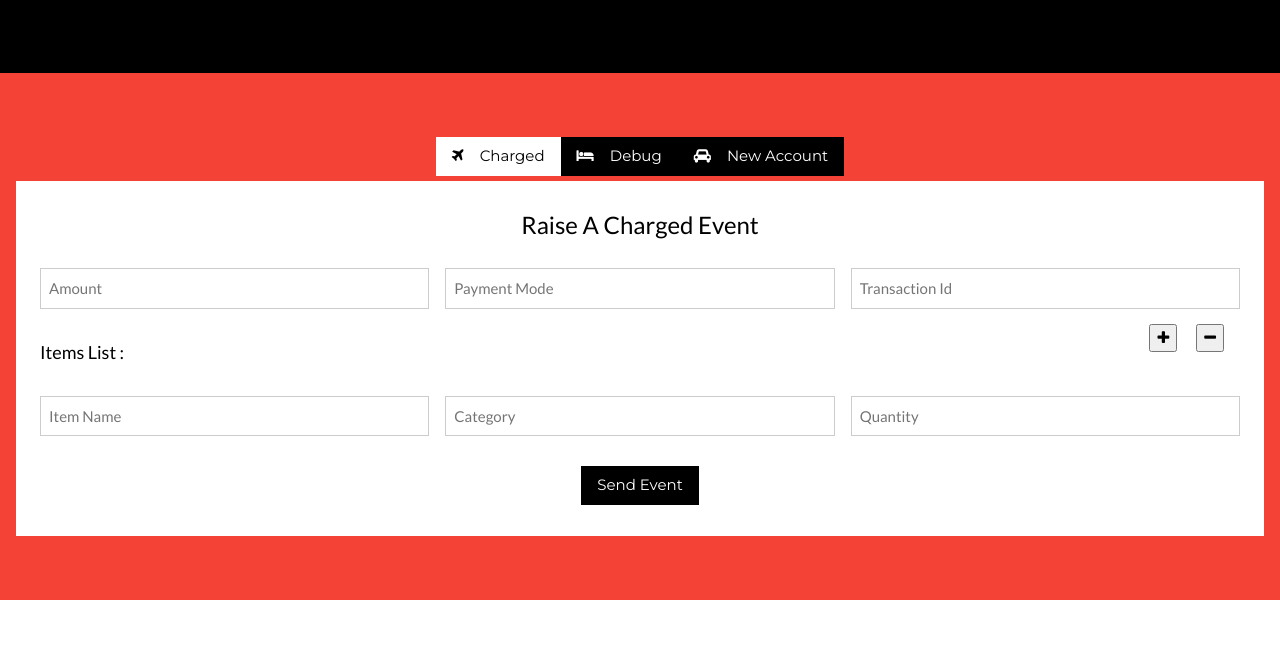
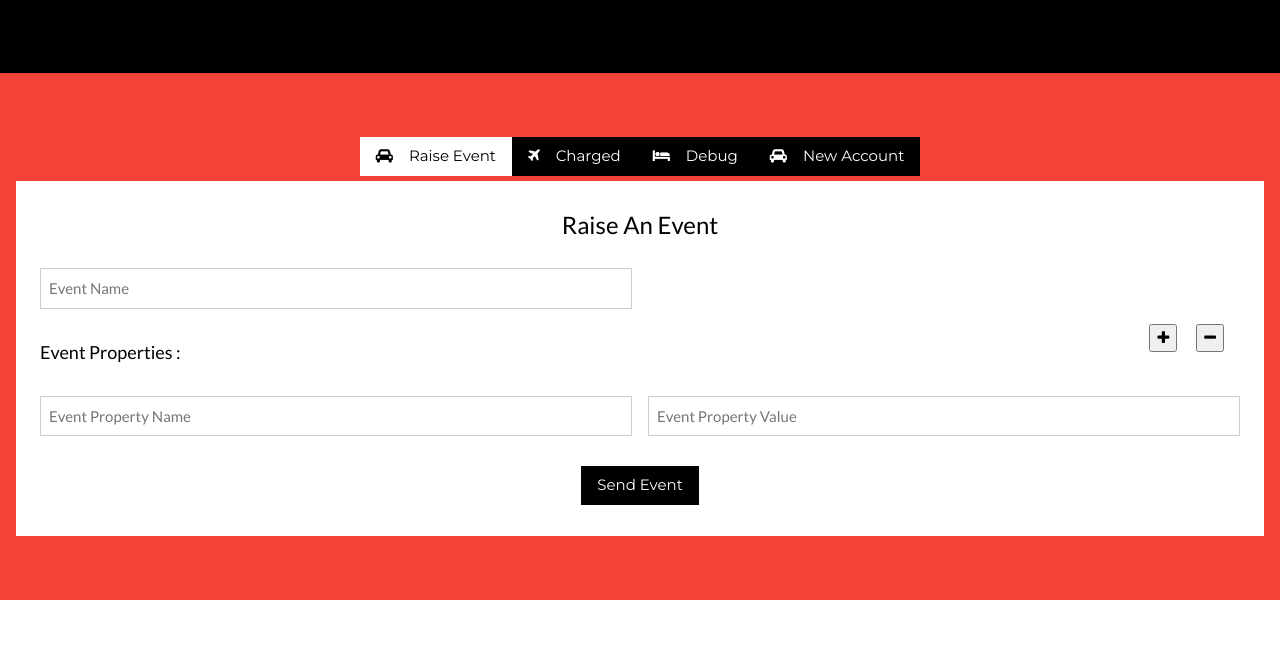
Before and after one commit to vaibhavavi1003/JitsVaibhavTestWeb, a plain HTML site: page index.html in a window 1280 px wide. Shown: the part 2540-3185 px from the top of the page. Drawn offline with nearby package versions, Linux system fonts and the light colour scheme; a script that the page names is missing; files whose address does not match are found by name.

Commit message:
Update index.html
Event Push Test

```diff
--- a/index.html
+++ b/index.html
@@ -221,16 +221,43 @@ body,h1,h2,h3,h4,h5,h6 {font-family: "Lato", sans-serif}
     <!-- <button class="w3-button w3-white">Charged Event</button> -->
     <div class="">
             <div class="w3-bar w3-black">
+                <button class="w3-bar-item w3-button tablink" onclick="openLink(event, 'Event');"><i class="fa fa-car w3-margin-right"></i>Raise Event</button>
               <button class="w3-bar-item w3-button tablink" onclick="openLink(event, 'Charged');"><i class="fa fa-plane w3-margin-right"></i>Charged</button>
               <button class="w3-bar-item w3-button tablink" onclick="openLink(event, 'Debug');"><i class="fa fa-bed w3-margin-right"></i>Debug</button>
               <button class="w3-bar-item w3-button tablink" onclick="openLink(event, 'Account');"><i class="fa fa-car w3-margin-right"></i>New Account</button>
             </div>
 
             <!-- Tabs -->
+
+            <div id="Event" class="w3-container w3-white w3-padding-16 myLink" style="display: none;">
+                <h3>Raise An Event</h3>
+                <div class="w3-row-padding" style="margin:0 -16px;">
+                      <form id="itemCounter1">
+                            <div class="w3-row-padding w3-center">
+                                <p class="w3-half s4"><input class="w3-input w3-border" type="text" id="evtName" placeholder="Event Name"></p>
+                            </div>
+                            <div class="w3-row-padding w3-center">
+                              <p class="w3-left-align w3-half"><label class="w3-large">Event Properties :</label></p>
+                              <div class="w3-right-align w3-half">
+                                <button type="button" class="w3-margin-right" onclick="itemPlusEvt()"><i class="fa fa-plus"></i></button>
+                                <button type="button" class="w3-margin-right" onclick="itemMinusEvt()"><i class="fa fa-minus"></i></button>
+                              </div>
+                            </div>
+                            <div class="w3-row-padding w3-center">
+                                <p class="w3-half s4"><input class="w3-input w3-border" id="propName1" placeholder="Event Property Name"></p>
+                                <p class="w3-half s4"><input class="w3-input w3-border" id="propVal1" placeholder="Event Property Value"></p>
+                            </div>
+                            <div></div>
+                      </form>
+                      <p><button type="button" class="w3-button w3-black" onclick="EvtBtnClicked()"> Send Event </button></p>
+                  </div>
+              </div>
+
+
             <div id="Charged" class="w3-container w3-white w3-padding-16 myLink" style="display: none;">
               <h3>Raise A Charged Event</h3>
               <div class="w3-row-padding" style="margin:0 -16px;">
-                    <form id="itemCounter">
+                    <form id="itemCounter2">
                           <div class="w3-row-padding w3-center">
                               <p class="w3-col s4"><input class="w3-input w3-border" type="text" id="chargeAmt" placeholder="Amount"></p>
                               <p class="w3-col s4"><input class="w3-input w3-border" type="text" id="chargeMode" placeholder="Payment Mode"></p>
```
